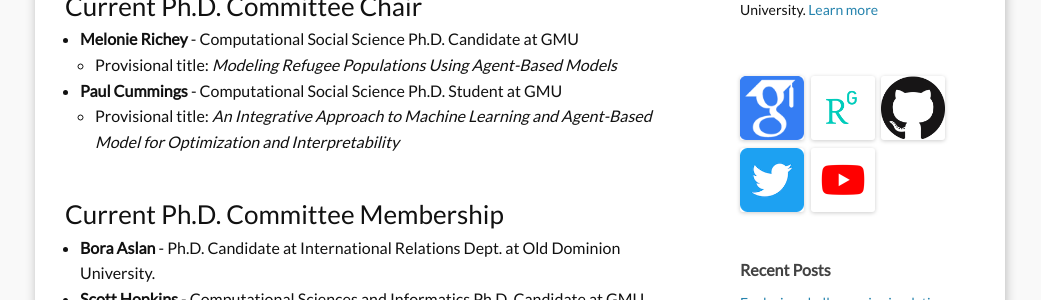
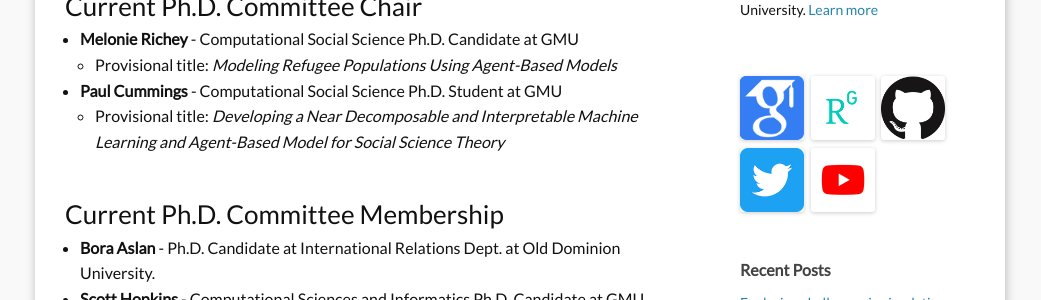
Before and after one commit to hamdikavak/hamdikavak.github.io, a Jekyll site: the page built from j_students.md, in a window 1280 px wide. Shown: the part 450-750 px from the top of the page, without its empty margins (120-1161 px from the left). Built offline with Jekyll 4.4.1, drawn with Linux system fonts in a browser that asks for light colours; nearby versions of some CDN libraries.

Commit message:
Students page update

```diff
--- a/j_students.md
+++ b/j_students.md
@@ -12,7 +12,7 @@ I enjoy advising curious students at all levels from high school to Ph.D. Curren
 * **Melonie Richey** - Computational Social Science Ph.D. Candidate  at GMU
   * Provisional title: *Modeling Refugee Populations Using Agent-Based Models*
 * **Paul Cummings** - Computational Social Science Ph.D. Student at GMU
-  * Provisional title: *An Integrative Approach to Machine Learning and Agent-Based Model for Optimization and Interpretability*
+  * Provisional title: *Developing a Near Decomposable and Interpretable Machine Learning and Agent-Based Model for Social Science Theory*
 
 <br/>
 ### Current Ph.D. Committee Membership
```
